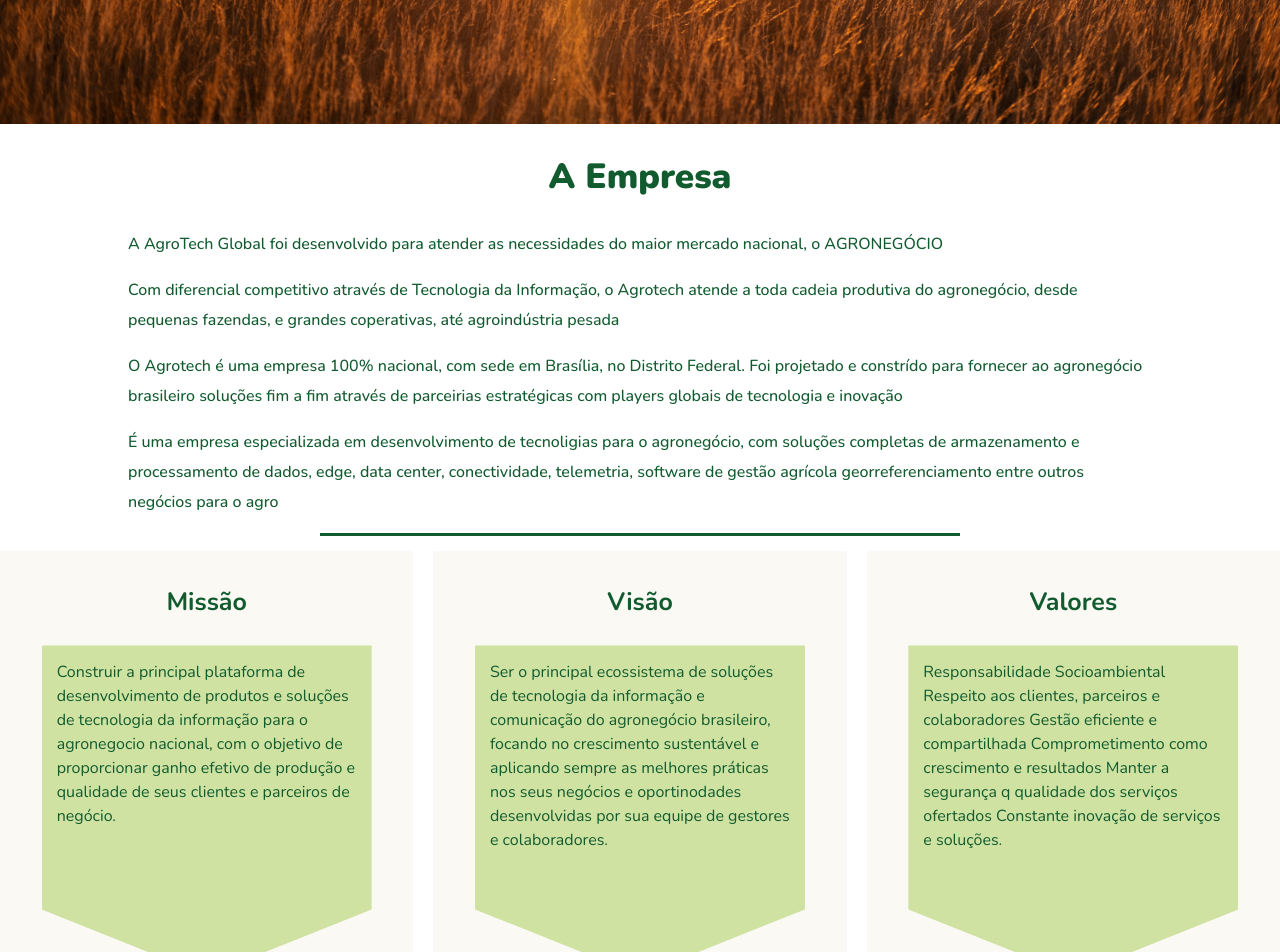
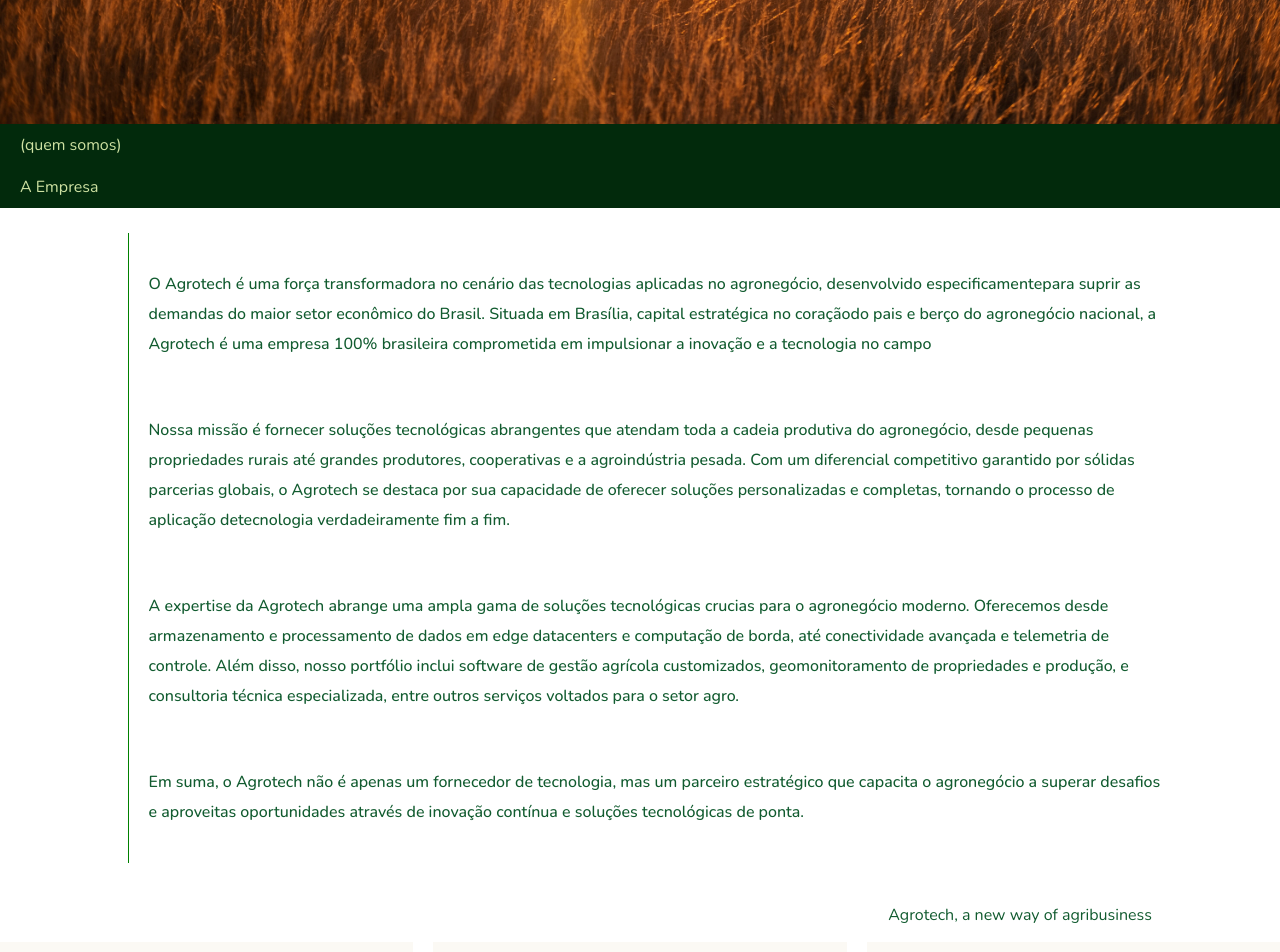
Before and after one commit to Pedroporto87/AgroTech, a React (Vite) app: page / in a window 1280 px wide. Shown: the part 380-1332 px from the top of the page. Built offline with nearby package versions, Linux system fonts and the light colour scheme.

Commit message:
novo layout quem somos

```diff
--- a/src/components/Navbar.jsx
+++ b/src/components/Navbar.jsx
@@ -1,4 +1,4 @@
-import { FaLinkedin, FaInstagram, FaChevronDown } from "react-icons/fa6";
+import { FaChevronDown } from "react-icons/fa6";
 import '../style/navbar.scss';
 
 const Navbar = () => {
@@ -9,40 +9,33 @@ const Navbar = () => {
         <li className="dropdown">
           <a href="#quem-somos">Quem Somos <FaChevronDown /></a>
           <ul className="dropdown-content">
-            <li><a href="#quem-somos">Quem Somos</a></li>
-            <li><a href="#missao-valores">Missão, Visão e Valores</a></li>
-            <li><a href="#parceiros">Parceiros</a></li>
+            <li><a href="#a-empresa">A Empresa</a></li>
+            <li><a href="#missao-visao-valores">Missão, Visão e Valores</a></li>
           </ul>
         </li>
         <li className="dropdown">
-          <a href="#solucoes">Soluções <FaChevronDown /></a>
+          <a href="#produtos-servicos">Produtos e Serviços <FaChevronDown /></a>
           <ul className="dropdown-content">
+            <li><a href="#telemetria-controle">Telemetria e Controle</a></li>
+            <li><a href="#gestao-rebanhos">Gestão de Rebanhos</a></li>
+            <li><a href="#geomonitoramento">Geomonitoramento</a></li>
+            <li><a href="#fabrica-softwares">Fábrica de Softwares</a></li>
+            <li><a href="#micro-usinas">Micro Usinas de Ultra Filtragem</a></li>
             <li><a href="#datacenter">Datacenter</a></li>
-            <li><a href="#fabrica-software">Fábrica de Software</a></li>
-            <li className="dropdown-submenu">
-              Telemetria e Controle
-              <ul className="submenu-content">
-                <li><a href="#maquinas-equipamentos">Máquinas e Equipamentos</a></li>
-                <li><a href="#rebanhos">Rebanhos</a></li>
-                <li><a href="#gestao-ativos">Gestão de Ativos</a></li>
-              </ul>
-            </li>
-            <li><a href="#geo">Geo</a></li>
-            <li><a href="#micro-usinas">Micro Usinas</a></li>
           </ul>
         </li>
         <li className="dropdown">
-          <a href="#servicos">Serviços <FaChevronDown /></a>
+          <a href="#projetos">Projetos <FaChevronDown /></a>
           <ul className="dropdown-content">
-            <li><a href="#servicos">Fazendas Conectadas</a></li>
+            <li><a href="#coopertech">Coopertech</a></li>
+            <li><a href="#connected-services">Connected Services</a></li>
+            <li><a href="#ds-agro">DS Agro</a></li>
           </ul>
         </li>
+        <li><a href="#aliancas">Alianças</a></li>
+        <li><a href="#politicas-empresariais">Políticas Empresariais</a></li>
         <li><a href="#contato">Contato</a></li>
       </ul>
-      <div className="social-links">
-        <a href="https://www.linkedin.com/company/agrotech-data-center/" target="_blank" rel="noopener noreferrer"><FaLinkedin /></a>
-        <a href="https://www.instagram.com/agrotech.global/" target="_blank" rel="noopener noreferrer"><FaInstagram /></a>
-      </div>
     </nav>
   );
 };
--- a/src/components/Parceiros.jsx
+++ b/src/components/Parceiros.jsx
@@ -22,7 +22,7 @@ import anatel from '../img/parceiros/anatel.jpeg'
 const partners = [
   { name: 'Spacevis', link: 'http://www.spacevis.tech', imgSrc: spaceVis },
   { name: 'Myriota', link: 'https://myriota.com', imgSrc: myriota },
-  { name: 'Mobili', link: 'https://parceiro2.com', imgSrc: mobili },
+  { name: 'Mobili', link: 'https://mobili.net.br', imgSrc: mobili },
   { name: 'Wiagro', link: 'https://wiagro.com', imgSrc: wiagro },
   { name: 'Hex360', link: 'https://www.hex360.com.br', imgSrc: hex360 },
   { name: 'SES', link: 'https://www.ses.com', imgSrc: ses },
--- a/src/components/quemSomos.jsx
+++ b/src/components/quemSomos.jsx
@@ -1,18 +1,35 @@
 import '../style/quemSomos.scss'
+import Title from './title'
 export const QuemSomos = () => {
   return (
-    <section id='quem-somos'>
-        <div className="conteudo">
-            <h1>A Empresa</h1>
-            <p>A AgroTech Global foi desenvolvido para atender as necessidades do maior mercado nacional, o AGRONEGÓCIO</p>
-            <p>Com diferencial competitivo através de Tecnologia da Informação, o Agrotech atende a toda cadeia produtiva do agronegócio, desde pequenas fazendas, e
-            grandes coperativas, até agroindústria pesada</p>
-            <p>O Agrotech é uma empresa 100% nacional, com sede em Brasília, no Distrito Federal. Foi projetado e constrído para fornecer ao agronegócio brasileiro
-            soluções fim a fim através de parceirias estratégicas com players globais de tecnologia e inovação</p>
-            <p>É uma empresa especializada em desenvolvimento de tecnoligias para o agronegócio, com soluções completas de armazenamento e processamento de
-            dados, edge, data center, conectividade, telemetria, software de gestão agrícola georreferenciamento entre outros negócios para o agro</p>
-        </div>
-        <div className='separador'></div>
-    </section>
+    <>
+    <Title title={"(quem somos)"} description={"A Empresa"}/>
+      <section id='quem-somos'>
+          <div className="conteudo">
+              <p>O Agrotech é uma força transformadora no cenário das tecnologias aplicadas no agronegócio,
+                desenvolvido especificamentepara suprir as demandas do maior setor econômico do Brasil.
+                Situada em Brasília, capital estratégica no coraçãodo pais e berço do agronegócio nacional,
+                a Agrotech é uma empresa 100% brasileira comprometida em impulsionar a inovação e a tecnologia no campo
+              </p>
+              <p>Nossa missão é fornecer soluções tecnológicas abrangentes que atendam toda a cadeia produtiva do agronegócio,
+                desde pequenas propriedades rurais até grandes produtores, cooperativas e a agroindústria pesada. Com um diferencial
+                competitivo garantido por sólidas parcerias globais, o Agrotech se destaca por sua capacidade de oferecer soluções
+                personalizadas e completas, tornando o processo de aplicação detecnologia verdadeiramente fim a fim.
+              </p>
+              <p>A expertise da Agrotech abrange uma ampla gama de soluções tecnológicas crucias para o agronegócio moderno.
+                Oferecemos desde armazenamento e processamento de dados em edge datacenters e computação de borda, até conectividade avançada
+                e telemetria de controle. Além disso, nosso portfólio inclui software de gestão agrícola customizados,
+                geomonitoramento de propriedades e produção, e consultoria técnica especializada, entre outros serviços voltados
+                para o setor agro.
+              </p>
+              <p>Em suma, o Agrotech não é apenas um fornecedor de tecnologia, mas um parceiro estratégico que capacita o agronegócio
+                a superar desafios e aproveitas oportunidades através de inovação contínua e soluções tecnológicas de ponta.
+              </p>
+          </div>
+          <div className='conteudo-1'>
+            <p>Agrotech, a new way of agribusiness</p>
+          </div>
+      </section>
+    </>
   )
 }
--- /dev/null
+++ b/src/components/title.jsx
@@ -0,0 +1,12 @@
+import '../style/title.scss'; // Certifique-se de criar e ajustar este arquivo CSS
+
+const Title = ({ title, description, id }) => {
+  return (
+    <div id={id} className="section-header">
+      <p className='title'>{title}</p>
+      <p className='description'>{description}</p>
+    </div>
+  );
+};
+
+export default Title;
--- a/src/style/navbar.scss
+++ b/src/style/navbar.scss
@@ -38,7 +38,7 @@ $padding: 1rem;
       align-items: center;
 
       &:hover {
-        color: green;
+        color: #A9CF46;
       }
 
       svg {
@@ -53,7 +53,7 @@ $padding: 1rem;
       .dropdown-content {
         display: none;
         position: absolute;
-        background-color: rgb(228, 235, 158);
+        background-color: white;
         min-width: 160px;
         box-shadow: 0px 8px 16px 0px rgba(0, 0, 0, 0.2);
         z-index: 1;
@@ -69,7 +69,7 @@ $padding: 1rem;
 
           &:hover {
             background-color: $hover-bg-color;
-            color: white;
+            color: #A9CF46;
           }
         }
 
--- a/src/style/quemSomos.scss
+++ b/src/style/quemSomos.scss
@@ -9,14 +9,14 @@ section {
     padding: 0px;
     margin-bottom: 0px;
 
+
     .conteudo {
       width: 80%;
-
-      h1{
-        @include h1-style
-      }
+      margin: 25px;
+      border-left: 1px green solid;
 
       p {
+        padding: 20px;
         width: 100%;
         line-height: 30px;
         text-align: inherit; // Ocupa toda a largura
@@ -24,11 +24,9 @@ section {
       }
     }
 
-    .separador {
-      width: 50%;
-      max-width: 700px;
-      height: 3px;
-      background-color:rgb(17, 91, 47);
-      margin-bottom: 15px;
+    .conteudo-1 {
+      width: 80%;
+      display: flex;
+      justify-content: flex-end;
     }
   }
--- /dev/null
+++ b/src/style/title.scss
@@ -0,0 +1,23 @@
+$background-color: rgb(2, 42, 12);
+$font-color: rgba(206, 225, 162);
+$link-color: white;
+
+.section-header {
+    width: 100%;
+    background-color: $background-color; // Cor de fundo para destacar a seção
+    text-align: start;
+
+    .title {
+      margin: 0;
+      padding: 10px 0 10px 20px ;
+      font-size: 1em;
+      color: $font-color;
+    }
+
+    .description {
+      margin: 10px 0 0;
+      padding: 0 0 10px 20px ;
+      font-size: 1em;
+      color: $font-color;
+    }
+  }
```
